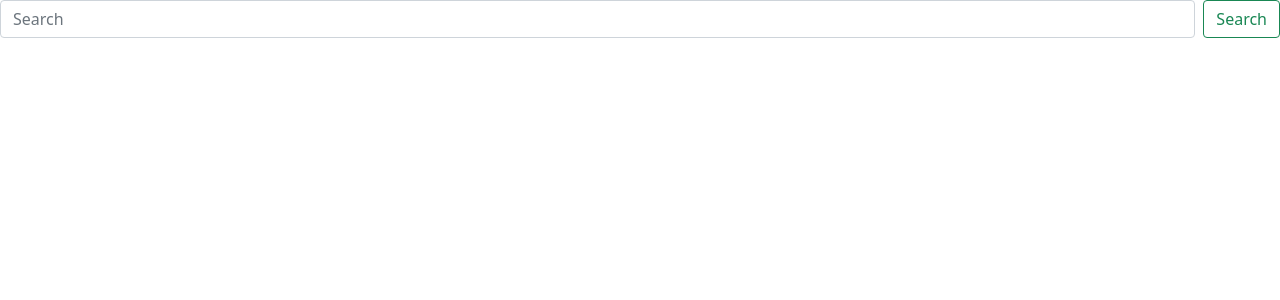
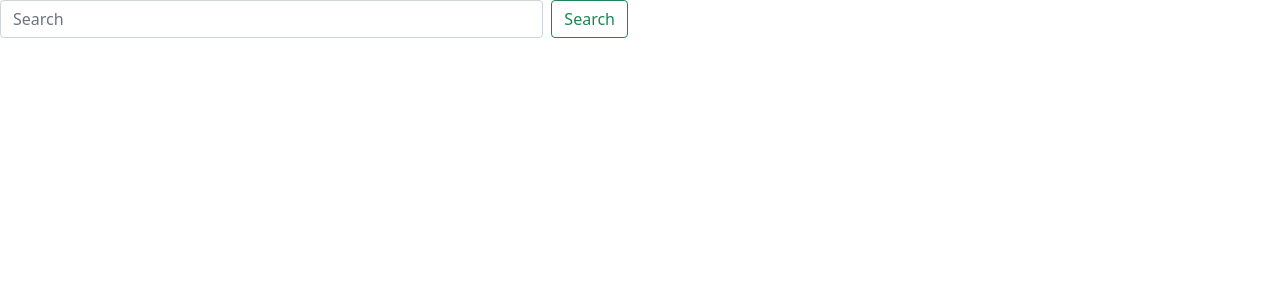
Before and after one commit to dariomontani/vue-boolflix, a Vue app: page / in a window 1280 px wide. Shown: the top 300 px of the page. Built offline with nearby package versions, Linux system fonts and the light colour scheme.

Commit message:
add searchbar

```diff
--- a/src/App.vue
+++ b/src/App.vue
@@ -20,5 +20,5 @@ export default {
 </script>
 
 <style lang="scss">
-
+  @import '~bootstrap/scss/bootstrap';
 </style>
--- a/src/components/Header.vue
+++ b/src/components/Header.vue
@@ -1,19 +1,34 @@
 <template>
-    <form class="d-flex">
-        <input class="form-control me-2" type="search" placeholder="Search" aria-label="Search">
-        <button class="btn btn-outline-success" type="submit">Search</button>
-    </form>
+<div class="row">
+    <div class="col-6">
+        <form class="d-flex">
+            <input class="form-control me-2" type="search" placeholder="Search" aria-label="Search">
+            <button class="btn btn-outline-success" type="submit">Search</button>
+        </form>
+    </div>
+</div>
+
+<!-- Milestone 1:
+Creare un layout base con una searchbar (una input e un button) in cui possiamo scrivere completamente o parzialmente il nome di un film. Possiamo, cliccando il  bottone, cercare sull’API tutti i film che contengono ciò che ha scritto l’utente.
+Vogliamo dopo la risposta dell’API visualizzare a schermo i seguenti valori per ogni film trovato:
+Titolo
+Titolo Originale
+Lingua
+Voto -->
+
 </template>
 
 <script>
 export default {
     name: 'Header',
     data(){
-        return
+        return{
+
+        }
     }
 }
 </script>
 
 <style lang='scss'>
-    @import '~bootstrap/scss/bootstrap';
+
 </style>
```
